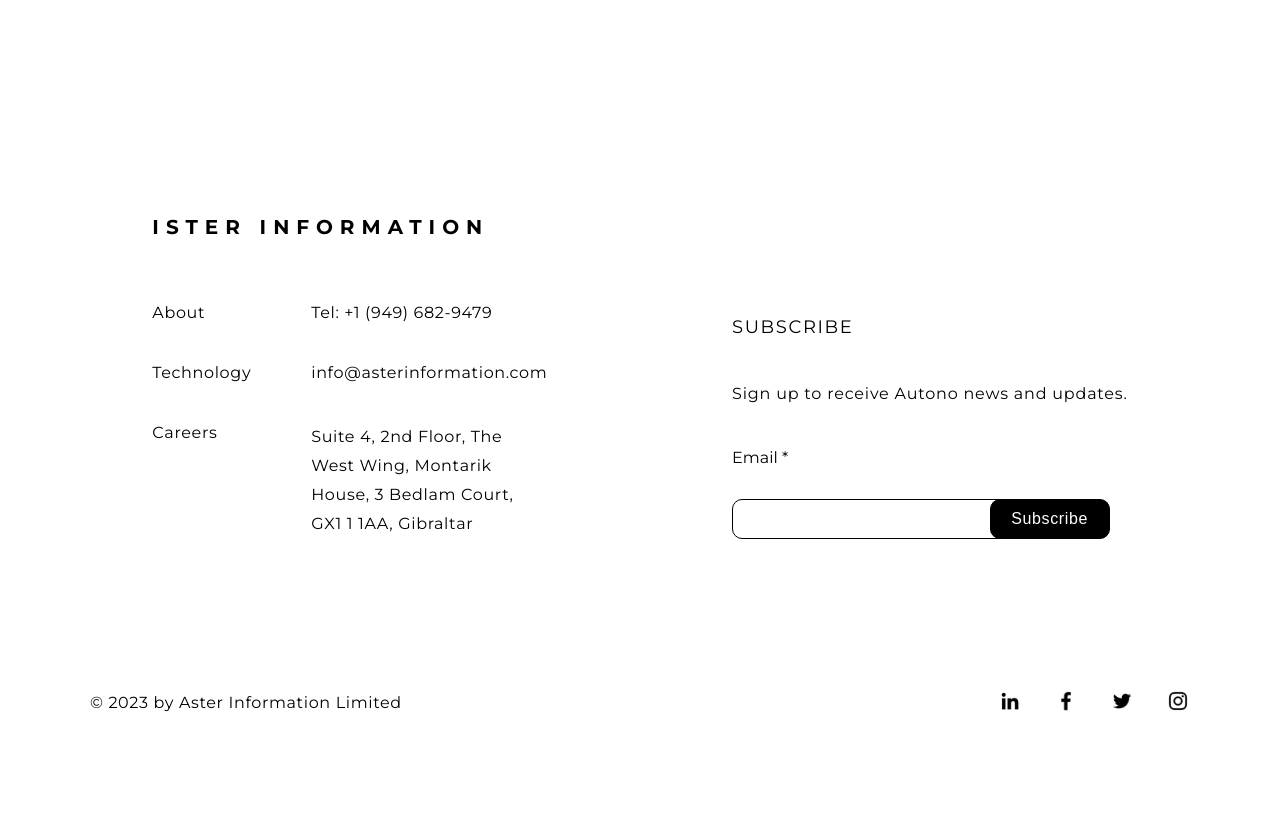
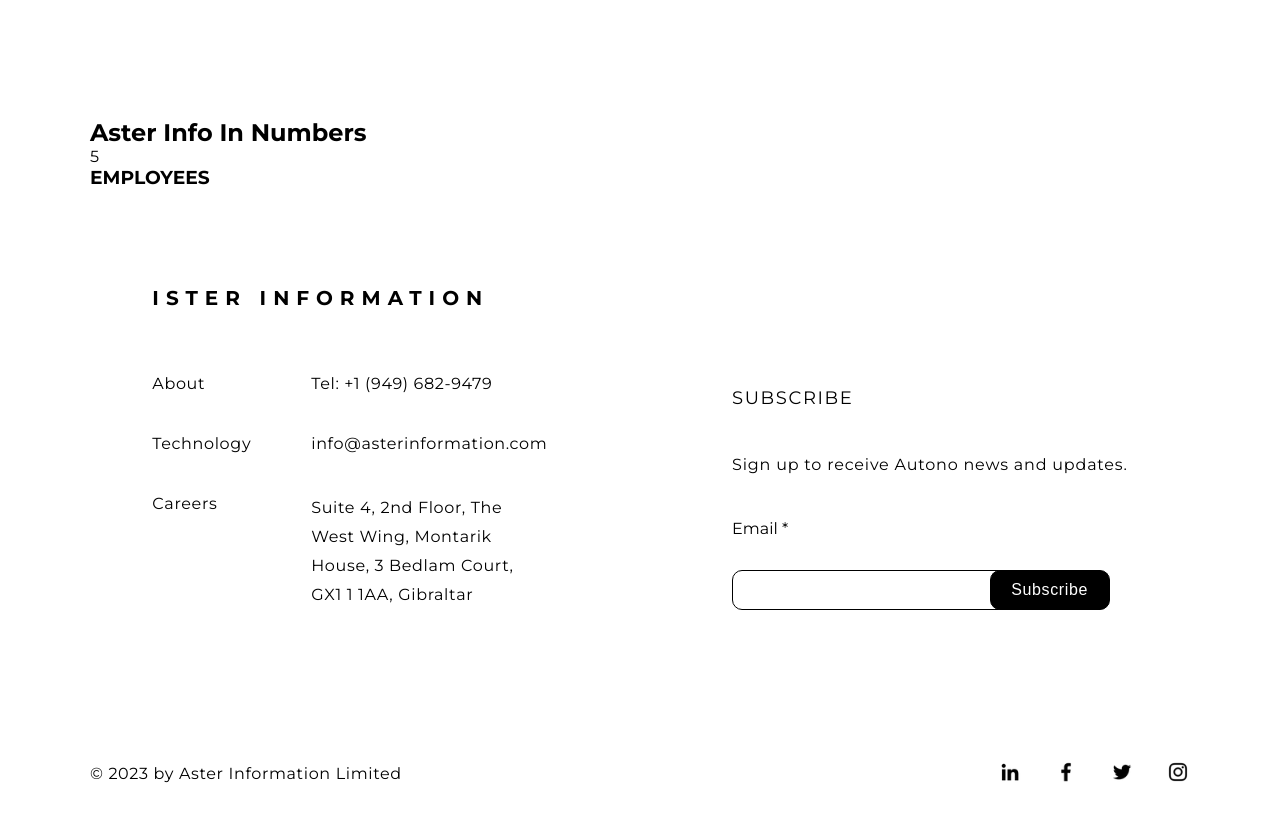
Before and after one commit to Moamal-2000/aster-information, a React (Vite) app: page /home in a window 1280 px wide. Shown: the part 4962-5782 px from the top of the page. Before the commit the page ends 5725 px from the top, so only its background shows below. Built offline with nearby package versions, Linux system fonts and the light colour scheme.

Commit message:
feat: initiate InfoSectionContent

```diff
--- /dev/null
+++ b/src/Components/Home/InfoStatsSection/InfoSectionContent/InfoSectionContent.jsx
@@ -0,0 +1,23 @@
+import s from "./InfoSectionContent.module.scss";
+
+const InfoSectionContent = () => {
+  return (
+    <div className={s.content}>
+      <h2>Aster Info In Numbers</h2>
+
+      <div className={s.states}>
+        <div className={s.state}>
+          <span>5</span>
+
+          {/* <horizontalAnimatedLine /> */}
+          <div className={s.line}>
+            <div className={s.animatedLine}></div>
+          </div>
+
+          <h3>EMPLOYEES</h3>
+        </div>
+      </div>
+    </div>
+  );
+};
+export default InfoSectionContent;
--- /dev/null
+++ b/src/Components/Home/InfoStatsSection/InfoSectionContent/InfoSectionContent.module.scss
@@ -0,0 +1,33 @@
+@import "src/Styles/mixins.scss";
+
+.content {
+
+}
+
+.content>h2 {
+
+}
+
+.states {
+
+}
+
+.states .state {
+
+}
+
+.state>span {
+
+}
+
+.line {
+
+}
+
+.line>.animatedLine {
+
+}
+
+.state>h3 {
+
+}
--- a/src/Components/Home/InfoStatsSection/InfoStatsSection.jsx
+++ b/src/Components/Home/InfoStatsSection/InfoStatsSection.jsx
@@ -1,3 +1,4 @@
+import InfoSectionContent from "./InfoSectionContent/InfoSectionContent";
 import s from "./InfoStatsSection.module.scss";
 
 const InfoStatsSection = () => {
@@ -5,7 +6,9 @@ const InfoStatsSection = () => {
     <section className={s.infoSection}>
       <div className={s.backgroundImg} />
 
-      <div className="container"></div>
+      <div className="container">
+        <InfoSectionContent />
+      </div>
     </section>
   );
 };
```
